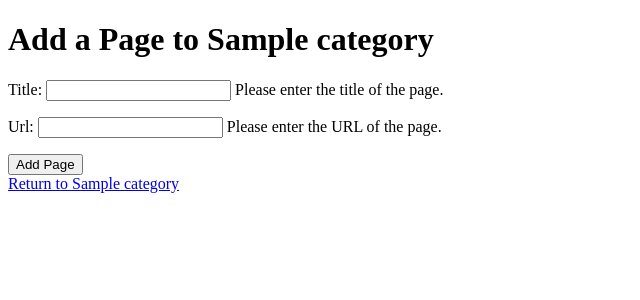
After one commit to aarondav1d18/tango_with_django_project, a Django app: a page that uses tango_with_django_project/templates/rango/add_page.html in a window 1280 px wide. The commit adds this page. Shown: the top 300 px of the page, without its empty margins (0-640 px from the left). Run offline with Django 3.2, Linux system fonts and the light colour scheme; tables that the repository leaves empty hold one stand-in row (values such as "Sample post").

Commit message:
Completed Chapter 7

```diff
--- /dev/null
+++ b/tango_with_django_project/rango/forms.py
@@ -0,0 +1,37 @@
+from django import forms
+from rango.models import Page, Category
+class CategoryForm(forms.ModelForm):
+    name = forms.CharField(max_length=128, help_text="Please enter the category name.")
+    views = forms.IntegerField(widget=forms.HiddenInput(), initial=0)
+    likes = forms.IntegerField(widget=forms.HiddenInput(), initial=0)
+    slug = forms.CharField(widget=forms.HiddenInput(), required=False)
+    # An inline class to provide additional information on the form.
+    class Meta:
+        # Provide an association between the ModelForm and a model
+        model = Category
+        fields = ('name',)
+class PageForm(forms.ModelForm):
+    title = forms.CharField(max_length=128, help_text="Please enter the title of the page.")
+    url = forms.URLField(max_length=200, help_text="Please enter the URL of the page.")
+    views = forms.IntegerField(widget=forms.HiddenInput(), initial=0)
+    class Meta:
+        # Provide an association between the ModelForm and a model
+        model = Page
+        # What fields do we want to include in our form?
+        # This way we don't need every field in the model present.
+        # Some fields may allow NULL values; we may not want to include them.
+        # Here, we are hiding the foreign key.
+        # we can either exclude the category field from the form,
+        exclude = ('category',)
+        # or specify the fields to include (don't include the category field).
+        # fields = ('title', 'url', 'views')
+
+    def clean(self):
+        cleaned_data = self.cleaned_data
+        url = cleaned_data.get('url')
+        # If url is not empty and doesn't start with 'http://',
+        # then prepend 'http://'.
+        if url and not url.startswith('http://'):
+            url = f'http://{url}'
+            cleaned_data['url'] = url
+        return cleaned_data
--- a/tango_with_django_project/rango/models.py
+++ b/tango_with_django_project/rango/models.py
@@ -2,8 +2,9 @@ from django.db import models
 from django.template.defaultfilters import slugify
 
 # Create your models here.
+MAX_LENGTH = 128
 class Category(models.Model):
-    name = models.CharField(max_length=128, unique=True)
+    name = models.CharField(max_length=MAX_LENGTH, unique=True)
     likes = models.IntegerField(default=0)
     views = models.IntegerField(default=0)
     slug = models.SlugField(unique=True)
@@ -19,7 +20,7 @@ class Category(models.Model):
 
 class Page(models.Model):
     category = models.ForeignKey(Category, on_delete=models.CASCADE)
-    title = models.CharField(max_length=128)
+    title = models.CharField(max_length=MAX_LENGTH)
     url = models.URLField()
     views = models.IntegerField(default=0)
     def __str__(self):
--- a/tango_with_django_project/rango/urls.py
+++ b/tango_with_django_project/rango/urls.py
@@ -8,4 +8,6 @@ path('', views.index, name='index'),
 path('about/', views.about, name="about"),
 path('category/<slug:category_name_slug>/',
     views.show_category, name='show_category'),
+path('add_category/', views.add_category, name='add_category'),
+path('category/<slug:category_name_slug>/add_page/', views.add_page, name='add_page'),
 ]
--- a/tango_with_django_project/rango/views.py
+++ b/tango_with_django_project/rango/views.py
@@ -1,8 +1,9 @@
-from django.shortcuts import render
+from django.shortcuts import render, redirect
 from django.http import HttpResponse
 import tango_with_django_project.settings as settings
-from rango.models import Category
-from rango.models import Page
+from rango.models import Category, Page
+from rango.forms import CategoryForm, PageForm
+from django.urls import reverse
 
 def show_category(request, category_name_slug):
     context_dict = {}
@@ -15,6 +16,42 @@ def show_category(request, category_name_slug):
         context_dict['category'] = None
         context_dict['pages'] = None
     return render(request, 'rango/category.html', context=context_dict)
+
+def add_category(request):
+    form = CategoryForm()
+    if request.method == 'POST':
+        form = CategoryForm(request.POST)
+        if form.is_valid():
+            new_category = form.save()
+            # Redirect to the add_page view with the slug of the newly created category.
+            return redirect(reverse('rango:add_page', kwargs={'category_name_slug': new_category.slug}))
+        else:
+            print(form.errors)
+    return render(request, 'rango/add_category.html', {'form': form})
+def add_page(request, category_name_slug):
+    try:
+        category = Category.objects.get(slug=category_name_slug)
+    except Category.DoesNotExist:
+        category = None
+    # You cannot add a page to a Category that does not exist...
+    if category is None:
+        return redirect('/rango/')
+    form = PageForm()
+    if request.method == 'POST':
+        form = PageForm(request.POST)
+        if form.is_valid():
+            if category:
+                page = form.save(commit=False)
+                page.category = category
+                page.views = 0
+                page.save()
+            return redirect(reverse('rango:show_category',
+                            kwargs={'category_name_slug':
+                                    category_name_slug}))
+        else:
+            print(form.errors)
+    context_dict = {'form': form, 'category': category}
+    return render(request, 'rango/add_page.html', context=context_dict)
 
 def index(request):
     top_five_pages = Page.objects.order_by('-views')[:5]
--- /dev/null
+++ b/tango_with_django_project/templates/rango/add_page.html
@@ -0,0 +1,15 @@
+<!DOCTYPE html>
+<html>
+<head>
+    <title>Add Page</title>
+</head>
+<body>
+    <h1>Add a Page to {{ category.name }}</h1>
+    <form method="post" action="{% url 'rango:add_page' category.slug %}">
+        {% csrf_token %}
+        {{ form.as_p }}
+        <input type="submit" value="Add Page">
+    </form>
+    <a href="{% url 'rango:show_category' category.slug %}">Return to {{ category.name }}</a>
+</body>
+</html>
--- a/tango_with_django_project/templates/rango/index.html
+++ b/tango_with_django_project/templates/rango/index.html
@@ -37,6 +37,7 @@
         </div>
         <div>
             <a href="/rango/about/">About</a><br />
+            <a href="/rango/add_category/">Add a New Category</a><br />
             <img src="{% static 'images/rango.jpg' %}"
                  <h1>Rango says...</h1>
                 <!-- Limiting size as the image is too big otherwise -->
```
Also changed, not shown: tango_with_django_project/templates/rango/add_category.html (added, +30 -0 lines).
